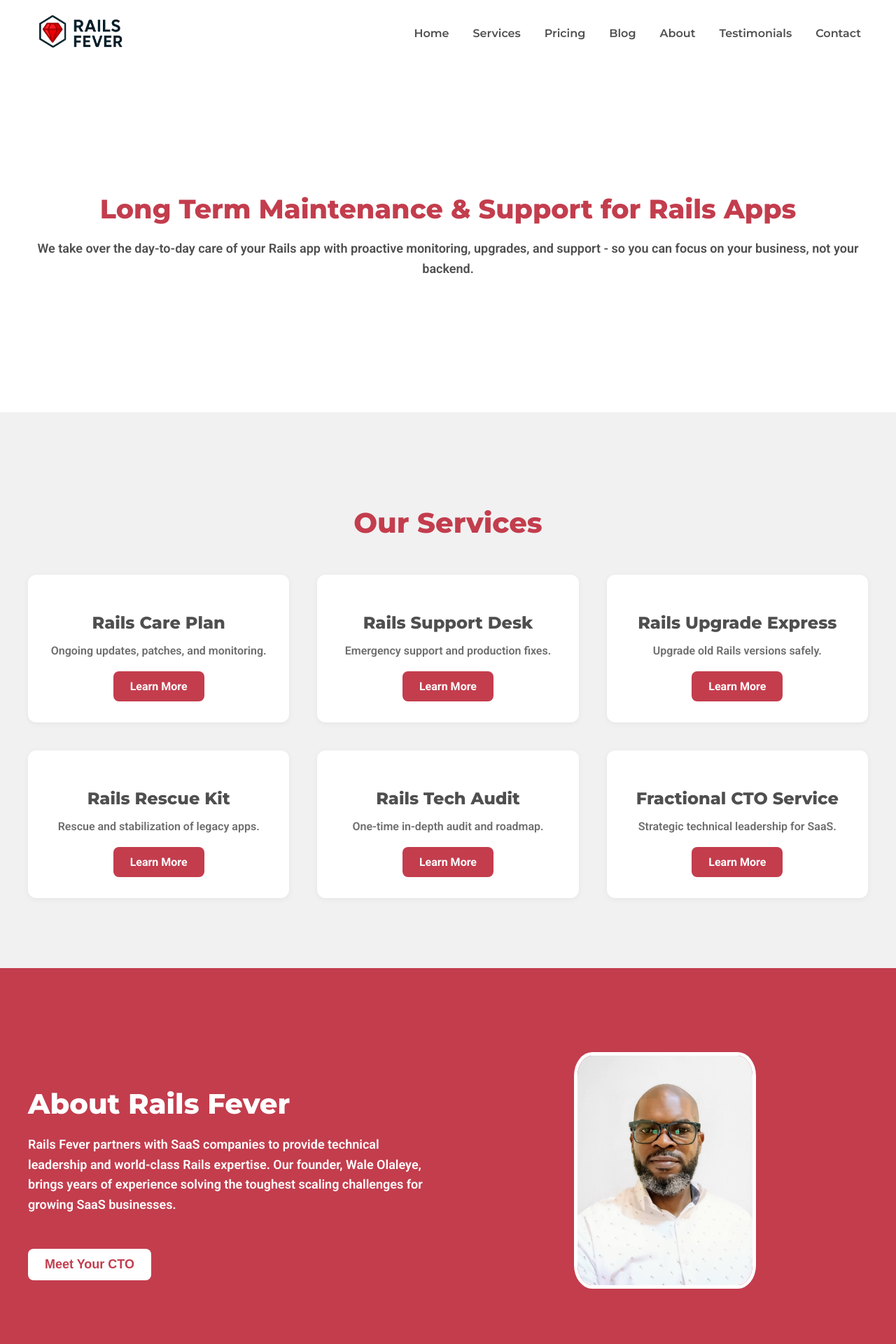
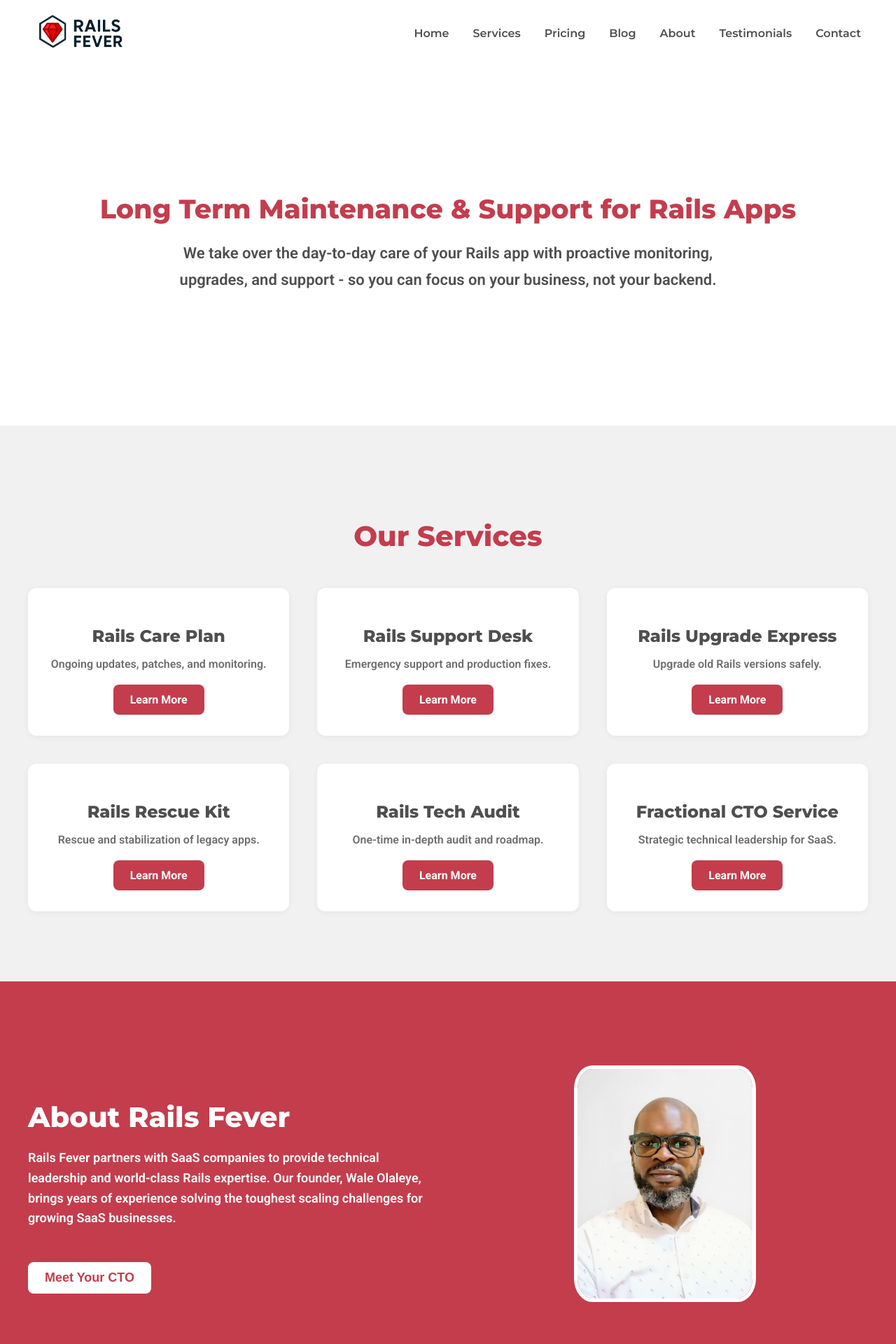
Before and after one commit to waleo/railsfever-05-2025, a Jekyll site: the page built from index.html, in a window 1280 px wide. Shown: the top 1920 px of the page at 70% size. Built offline with Jekyll 4.4.1, drawn with Linux system fonts in a browser that asks for light colours.

Commit message:
Improve visuals of Hero subtitle to utilize space better

```diff
--- a/_sass/_home.scss
+++ b/_sass/_home.scss
@@ -172,12 +172,25 @@
 }
 
 .hero .hero-subtitle {
-  font-size: 18px !important;
+  font-size: 22px !important;
   color: $text-primary;
-  line-height: 1.6;
-  margin-bottom: 40px;
+  line-height: 1.7;
+  margin-bottom: 50px;
+  max-width: 800px;
+  margin-left: auto;
+  margin-right: auto;
+  font-weight: 400;
+  text-align: center;
 
   @media (max-width: #{$breakpoint-tablet}) {
-    font-size: 16px !important;
+    font-size: 20px !important;
+    max-width: 90%;
+    margin-bottom: 40px;
+  }
+
+  @media (max-width: #{$breakpoint-mobile}) {
+    font-size: 18px !important;
+    line-height: 1.6;
+    margin-bottom: 30px;
   }
 }
```
